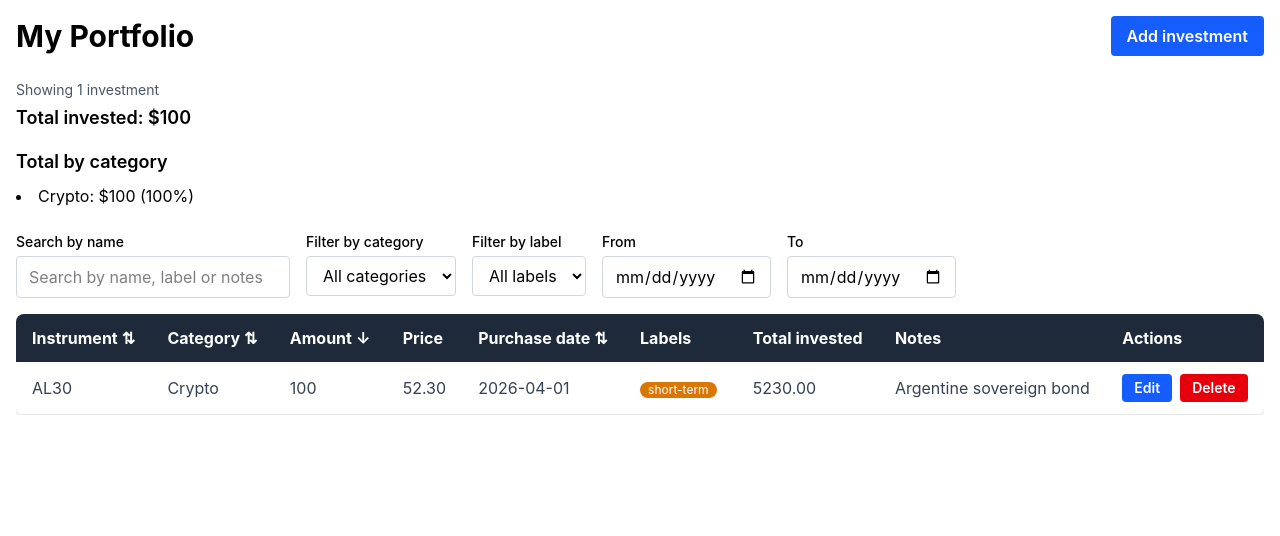
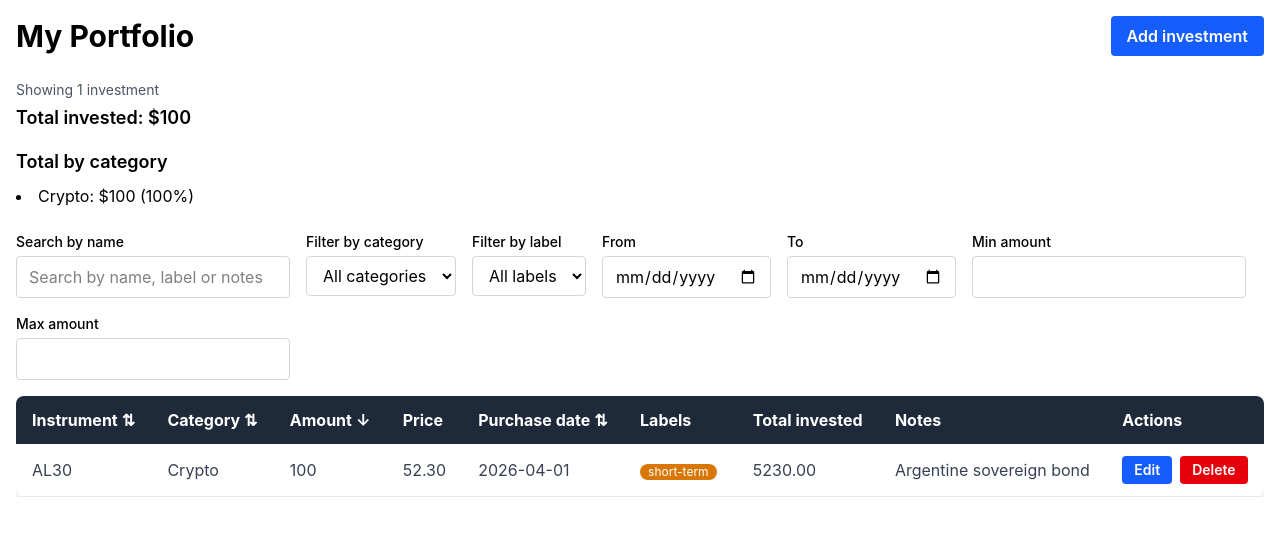
Before and after one commit to aarongutierrez08/my-investments, a Next.js app: page / in a window 1280 px wide. Shown: the top 536 px of the page. Built offline with nearby package versions, Linux system fonts and the light colour scheme.

Commit message:
feat: implement issue #75 (#76)
Co-authored-by: arito <agutierrez@zetti.com.ar>

```diff
--- a/app/InvestmentsTable.tsx
+++ b/app/InvestmentsTable.tsx
@@ -25,6 +25,8 @@ export function InvestmentsTable({ investments, labels: labelsData }: Investment
   const [nameSearch, setNameSearch] = useState<string>('');
   const [fromDate, setFromDate] = useState<string>('');
   const [toDate, setToDate] = useState<string>('');
+  const [minAmount, setMinAmount] = useState<string>('');
+  const [maxAmount, setMaxAmount] = useState<string>('');
   const [sortDirection, setSortDirection] = useState<SortDirection>('desc');
   const [dateSortDirection, setDateSortDirection] = useState<SortDirection>(null);
   const [nameSortDirection, setNameSortDirection] = useState<SortDirection>(null);
@@ -49,6 +51,16 @@ export function InvestmentsTable({ investments, labels: labelsData }: Investment
     }
     return Array.from(unique).sort((a, b) => a.localeCompare(b));
   }, [investments]);
+
+  const parseBound = (value: string): number | null => {
+    if (value.trim() === '') return null;
+    const parsed = Number(value);
+    if (!Number.isFinite(parsed) || parsed < 0) return null;
+    return parsed;
+  };
+
+  const minAmountBound = parseBound(minAmount);
+  const maxAmountBound = parseBound(maxAmount);
 
   const filteredInvestments = useMemo(() => {
     const trimmedSearch = nameSearch.trim().toLowerCase();
@@ -77,9 +89,24 @@ export function InvestmentsTable({ investments, labels: labelsData }: Investment
         if (fromDate && purchaseDate < fromDate) return false;
         if (toDate && purchaseDate > toDate) return false;
       }
+      if (minAmountBound !== null && investment.amount < minAmountBound) {
+        return false;
+      }
+      if (maxAmountBound !== null && investment.amount > maxAmountBound) {
+        return false;
+      }
       return true;
     });
-  }, [investments, categoryFilter, labelFilter, nameSearch, fromDate, toDate]);
+  }, [
+    investments,
+    categoryFilter,
+    labelFilter,
+    nameSearch,
+    fromDate,
+    toDate,
+    minAmountBound,
+    maxAmountBound,
+  ]);
 
   const displayedInvestments = useMemo(() => {
     if (sortDirection !== null) {
@@ -194,7 +221,9 @@ export function InvestmentsTable({ investments, labels: labelsData }: Investment
     labelFilter !== '' ||
     nameSearch.trim() !== '' ||
     fromDate !== '' ||
-    toDate !== '';
+    toDate !== '' ||
+    minAmountBound !== null ||
+    maxAmountBound !== null;
 
   const totalInvestedLabel = isFiltered ? 'Total invested (filtered)' : 'Total invested';
 
@@ -368,6 +397,32 @@ export function InvestmentsTable({ investments, labels: labelsData }: Investment
             type="date"
             value={toDate}
             onChange={(event) => setToDate(event.target.value)}
+            className="border border-gray-300 rounded px-3 py-2"
+          />
+        </div>
+        <div>
+          <label htmlFor="min-amount" className="block text-sm font-medium mb-1">
+            Min amount
+          </label>
+          <input
+            id="min-amount"
+            type="number"
+            min="0"
+            value={minAmount}
+            onChange={(event) => setMinAmount(event.target.value)}
+            className="border border-gray-300 rounded px-3 py-2"
+          />
+        </div>
+        <div>
+          <label htmlFor="max-amount" className="block text-sm font-medium mb-1">
+            Max amount
+          </label>
+          <input
+            id="max-amount"
+            type="number"
+            min="0"
+            value={maxAmount}
+            onChange={(event) => setMaxAmount(event.target.value)}
             className="border border-gray-300 rounded px-3 py-2"
           />
         </div>
```
Also changed, not shown: 2 other files (tests, documents, lock files or other folders).
